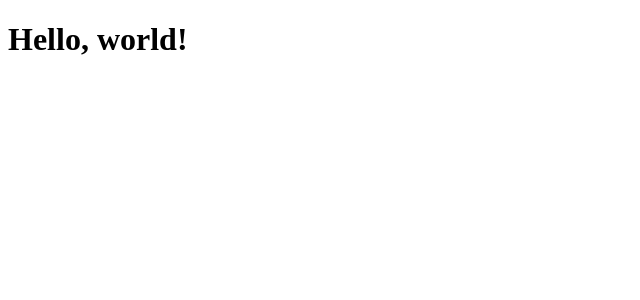
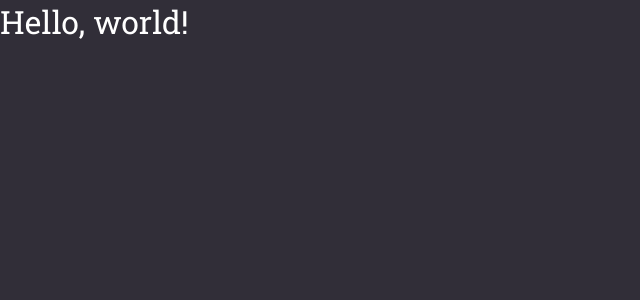
Before and after one commit to ehomrich/gobarber-web, a React (Create React App) app: page / in a window 1280 px wide. Shown: the top 300 px of the page, without its empty margins (0-640 px from the left). Built offline with nearby package versions, Linux system fonts and the light colour scheme.

Commit message:
Add global styles

```diff
--- a/public/index.html
+++ b/public/index.html
@@ -4,6 +4,7 @@
     <meta charset="utf-8" />
     <meta name="viewport" content="width=device-width, initial-scale=1" />
     <meta name="theme-color" content="#FF9000" />
+    <link href="https://fonts.googleapis.com/css2?family=Roboto+Slab:wght@400;600&display=swap" rel="stylesheet">
     <title>GoBarber</title>
   </head>
   <body>
--- a/src/App.tsx
+++ b/src/App.tsx
@@ -1,5 +1,12 @@
 import React from 'react';
 
-const App: React.FC = () => <h1>Hello, world!</h1>;
+import GlobalStyle from './styles/global';
+
+const App: React.FC = () => (
+  <>
+    <GlobalStyle />
+    <h1>Hello, world!</h1>
+  </>
+);
 
 export default App;
--- /dev/null
+++ b/src/styles/global.ts
@@ -0,0 +1,29 @@
+import { createGlobalStyle } from 'styled-components';
+
+export default createGlobalStyle`
+  * {
+    margin: 0;
+    padding: 0;
+    box-sizing: border-box;
+    outline: 0;
+  }
+
+  body {
+    background: #312e38;
+    color: #fff;
+    -webkit-font-smoothing: antialiased;
+  }
+
+  body, input, button {
+    font-family: "Roboto Slab", serif;
+    font-size: 16px;
+  }
+
+  h1, h2, h3, h4, h5, h6, strong {
+    font-weight: 500;
+  }
+
+  button {
+    cursor: pointer;
+  }
+`;
```
